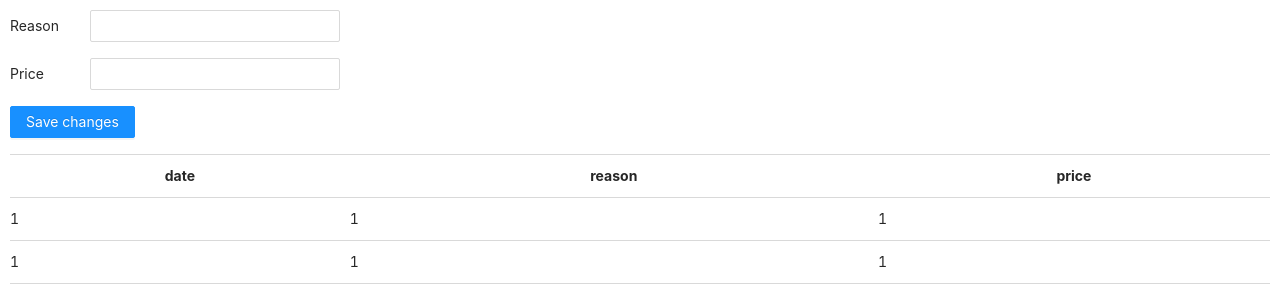
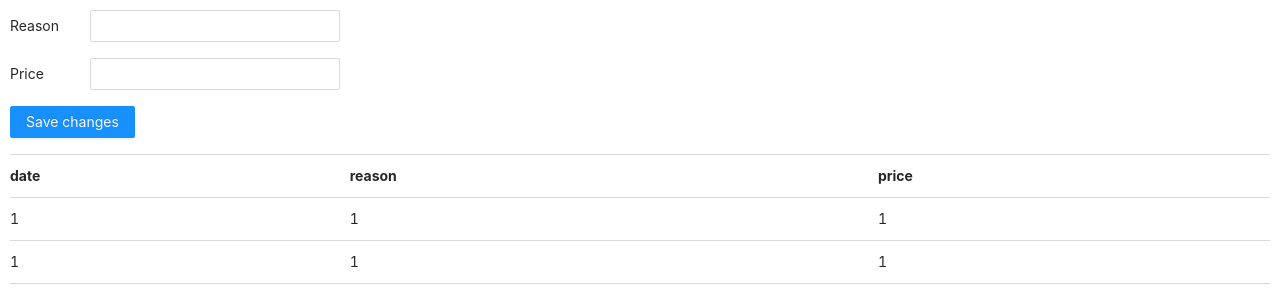
Before and after one commit to huubvKaopiz/misa-mini, a React (Create React App) app: page / in a window 1280 px wide. Shown: the top 306 px of the page. Built offline with nearby package versions, Linux system fonts and the light colour scheme.

Commit message:
fix header align item

```diff
--- a/src/App.css
+++ b/src/App.css
@@ -68,6 +68,10 @@
   justify-content: center;
 }
 
+.text-left {
+  text-align: left;
+}
+
 .table {
   table-layout: auto;
   width: 100%;
--- a/src/App.tsx
+++ b/src/App.tsx
@@ -20,9 +20,9 @@ function App() {
       <table className="table mt-1">
         <thead>
           <tr>
-            <th>date</th>
-            <th>reason</th>
-            <th>price</th>
+            <th className="text-left">date</th>
+            <th className="text-left">reason</th>
+            <th className="text-left">price</th>
           </tr>
         </thead>
         <tbody>
```
